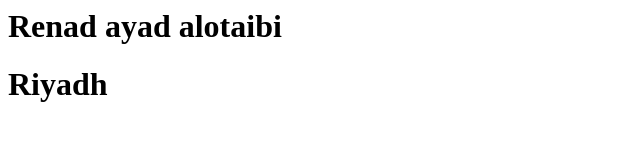
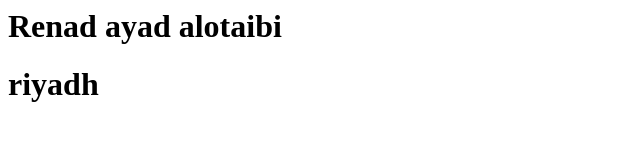
Before and after one commit to renadayad/Git-project, a plain HTML site: page index.html in a window 1280 px wide. Shown: the full height of the page, 0-640 px from the left. Drawn offline with Linux system fonts and the light colour scheme.

Commit message:
Update index.html
Renad ayad alotaibi
 Riyadh

```diff
--- a/index.html
+++ b/index.html
@@ -1,2 +1,2 @@
 <h1>Renad ayad alotaibi </h1>
-<h1> Riyadh </h1>
+<h1> riyadh </h1>
```
